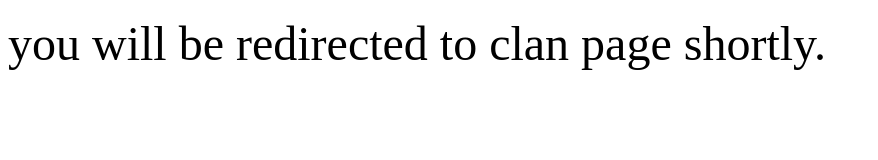
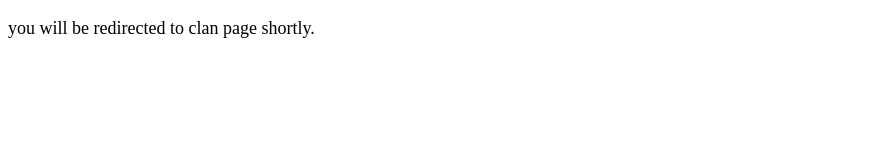
Before and after one commit to 774429/THC, a plain HTML site: page index.html in a window 1280 px wide. Shown: the whole page, without its empty margins (0-878 px from the left). Drawn offline with Linux system fonts and the light colour scheme.

Commit message:
Update index.html

```diff
--- a/index.html
+++ b/index.html
@@ -9,10 +9,10 @@
   </head>
 <body>
 
-<p>
-  <font size = "20">
+<p style="font-size:18px ; ">
+
   you will be redirected to clan page shortly.
-  </font>
+
   </p>
 
 
```
